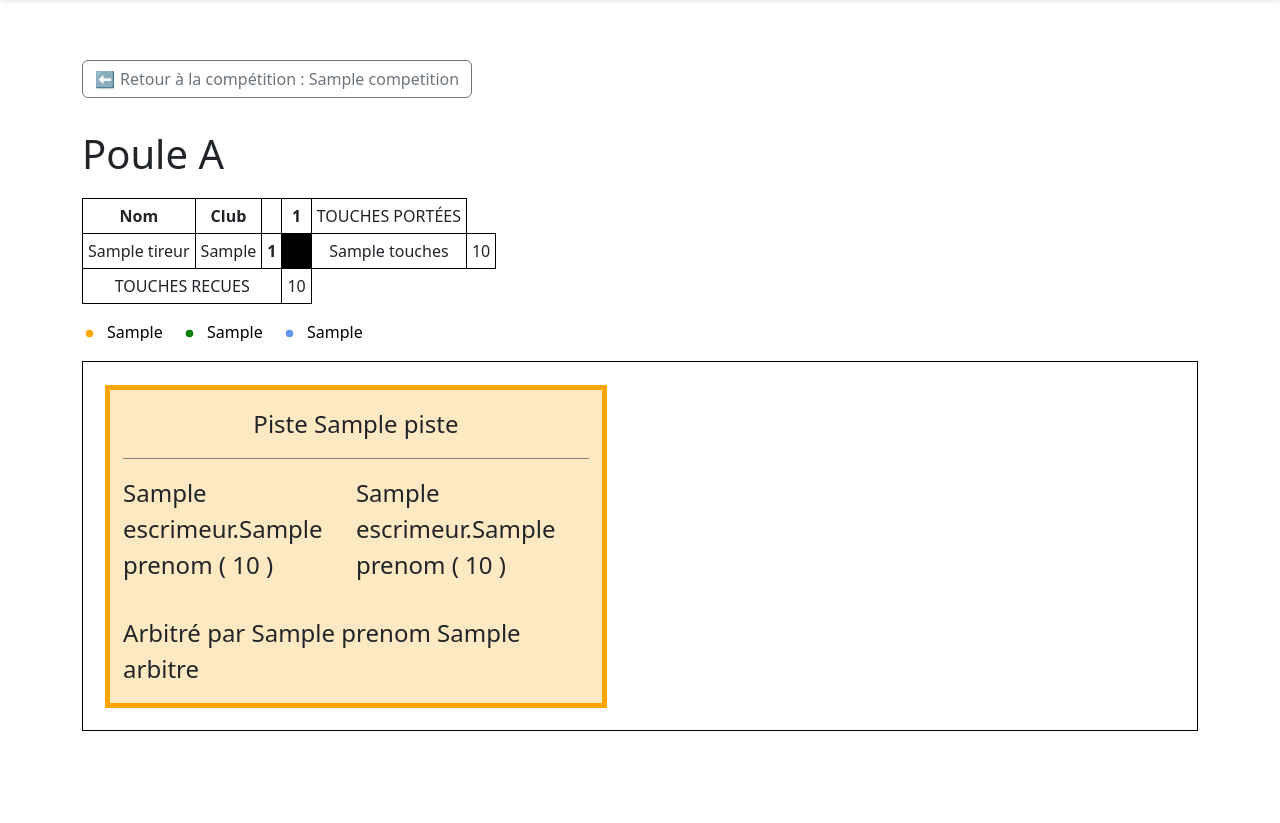
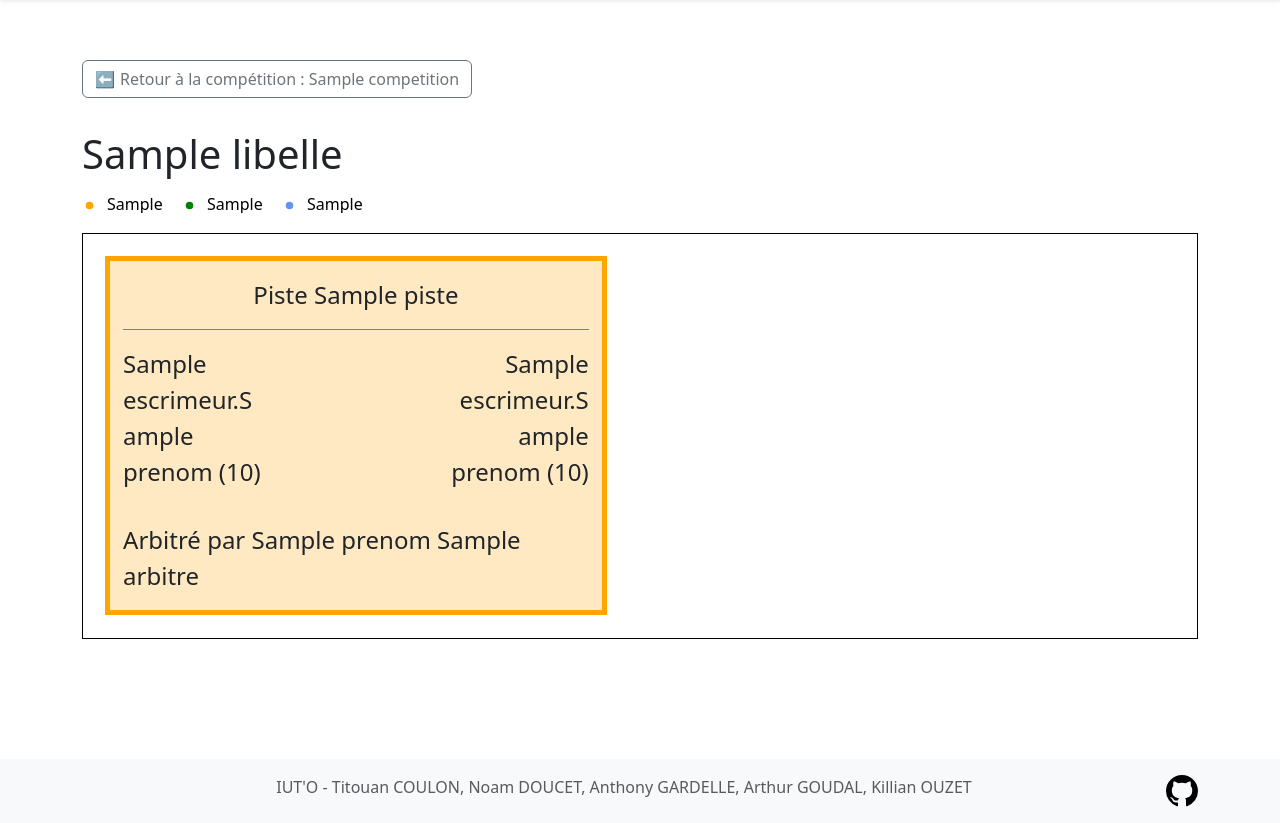
Before and after one commit to coulontitouan/escrime, a Flask app: template appEscrime/templates/poule.html in a window 1280 px wide. Shown: the part 80-903 px from the top of the page. Run offline with Flask 3, Linux system fonts and the light colour scheme; tables that the repository leaves empty hold one stand-in row (values such as "Sample post"); the template is opened without the code that fills it: values that come from a table or form of the project are taken from there, most other values are stand-ins (such as "Sample title", 1, 10 or a date in 2020); some libraries are stand-ins or nearby versions.

Commit message:
modifs playoffs + leegrs changements

```diff
--- a/appEscrime/static/poule.css
+++ b/appEscrime/static/poule.css
@@ -49,6 +49,20 @@ h1 {
     justify-content: space-between;
 }
 
+.petit>div:not(.head, .foot) p:first-child,
+.petit>div:not(.head, .foot) p:last-child {
+    width: 30%;
+    overflow-wrap: break-word;
+}
+
+.petit>div:not(.head, .foot) p:first-child {
+    text-align: left;
+}
+
+.petit>div:not(.head, .foot) p:last-child {
+    text-align: right;
+}
+
 .head {
     border-bottom: 1px solid gray;
 }
@@ -71,8 +85,11 @@ p {
 
 th,
 td {
-    border: solid black 1px;
     padding: 5px;
+}
+
+tr:not(:last-of-type) td:last-of-type {
+    width: 10%;
 }
 
 table {
@@ -83,7 +100,8 @@ table {
 th:last-child {
     font-weight: normal;
 }
-tr:not(:last-child) td:nth-child(3){
+
+tr:not(:last-child) td:nth-child(3) {
     font-weight: bold;
 }
 
@@ -91,3 +109,15 @@ main a:first-child button:before{
     content: "\2B05 \FE0F";
     margin-right: 5px;
 }
+
+.gagnant {
+    font-weight: bold;
+}
+
+p:first-of-type.gagnant::before {
+    content: "\01F3C5";
+}
+
+p:last-of-type.gagnant::after {
+    content: "\01F3C5";
+}
--- a/appEscrime/templates/poule.html
+++ b/appEscrime/templates/poule.html
@@ -6,8 +6,8 @@
 {% block content %}
 <a href="{{ url_for('affiche_competition', id_compet = competition.id) }}"><button class="btn btn-outline-secondary">Retour à la compétition : {{competition.nom}} </button></a>
 <div class="titre">
-    <h1>Poule A</h1>
-    </div>
+    <h1>{{ poule.libelle }} {% if poule.libelle == "Poule" %}{{ poule.id }}{% endif %}</h1>
+    {% if poule.libelle == "Poule" %}
     <div id="pouleNorme">
         <table>
             <thead>
@@ -42,6 +42,7 @@
             </tbody>
         </table>
         <script>
+            document.addEventListener('DOMContentLoaded', function() {
                 var table = document.querySelector('#pouleNorme table tbody');
                 var rows = table.rows;
                 let counter = 0
@@ -51,7 +52,9 @@
                     td.style.backgroundColor = "black";
                     counter++;
                 }
+            });
         </script>
+    {% endif %}
         <div class="status">
         <svg width="100" height="15" id="codeCouleur">
             <circle cx="7.5" cy="7.5" r="3.75" fill="orange" />
@@ -70,7 +73,7 @@
 <div id="gros">
     {% for match in poule.matchs %}
         {% if match.etat != constants.MATCH_TERMINE %}
-    {% if current_user.is_authenticated and current_user.is_arbitre(competition.id) or current_user.is_admin() %}
+            {% if current_user.is_authenticated and current_user.is_arbitre(competition.id) %}
             <a href="{{url_for('affiche_match', id_compet = competition.id , id_poule = poule.id, id_match = match.id)}}">
             {% endif %}
             {% if match.etat == constants.MATCH_EN_COURS %}
@@ -87,15 +90,14 @@
         <div>
             {% with tireurs = match.get_tireurs_match(poule.id) %}
             {% with tireur1 = tireurs[0].get_escrimeur() %}
-                        <p>{{ tireur1.nom }}.{{ tireur1.prenom[0] }} ( {{ tireur1.get_classement(competition.id_arme,
-                            competition.id_categorie).points }} )</p>
+            <p{% if match.get_gagnant() == tireur1.num_licence %} class='gagnant' {% endif %}>{{ tireur1.nom }}.{{ tireur1.prenom[0] }} ({{ tireur1.get_classement(competition.id_arme,competition.id_categorie).points }})</p>
             {% endwith %}
             {% if match.etat == constants.MATCH_TERMINE %}
             <p>{{ match.participations[0].touches }} - {{ match.participations[1].touches }}</p>
             {% endif %}
             {% with tireur2 = tireurs[1].get_escrimeur() %}
-                        <p>{{ tireur2.nom }}.{{ tireur2.prenom[0] }} ( {{ tireur2.get_classement(competition.id_arme,
-                            competition.id_categorie).points }} )</p>
+            <p{% if match.get_gagnant() == tireur2.num_licence %} class='gagnant' {% endif %}>{{ tireur2.nom }}.{{ tireur2.prenom[0] }} ({{ tireur2.get_classement(competition.id_arme,
+                competition.id_categorie).points }})</p>
             {% endwith %}
             {% endwith %}
         </div>
```
Also changed, not shown: appEscrime/models.py (+21 -1 lines), appEscrime/static/competition.css (+27 -16 lines), appEscrime/templates/competition.html (+15 -8 lines). Lines whose indentation alone changed are shown as unchanged.
